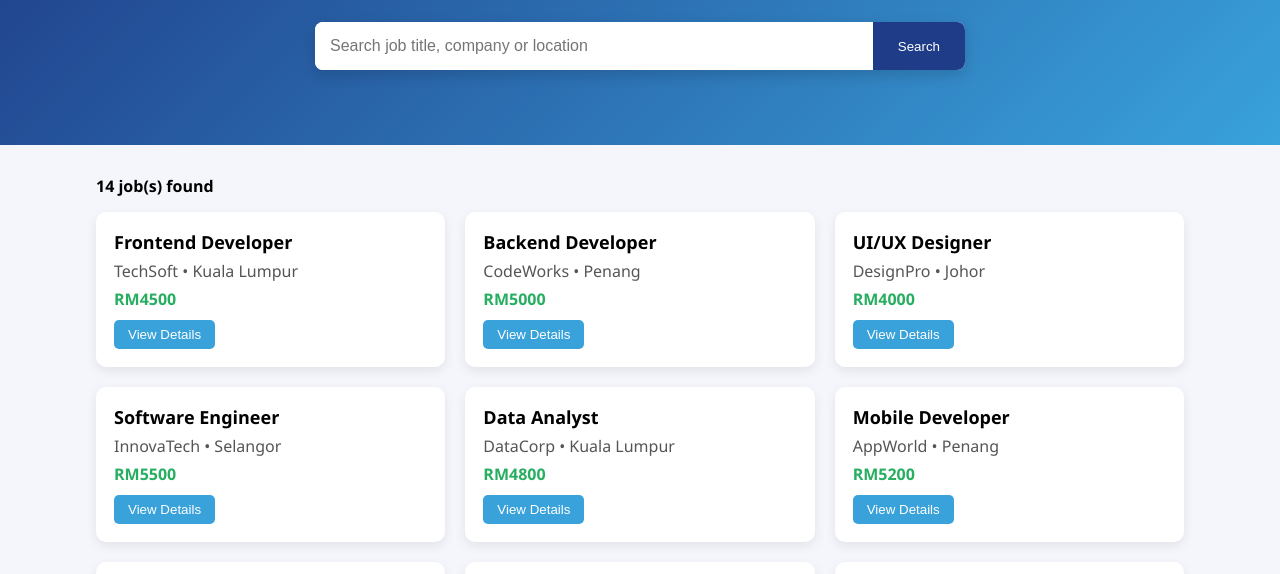
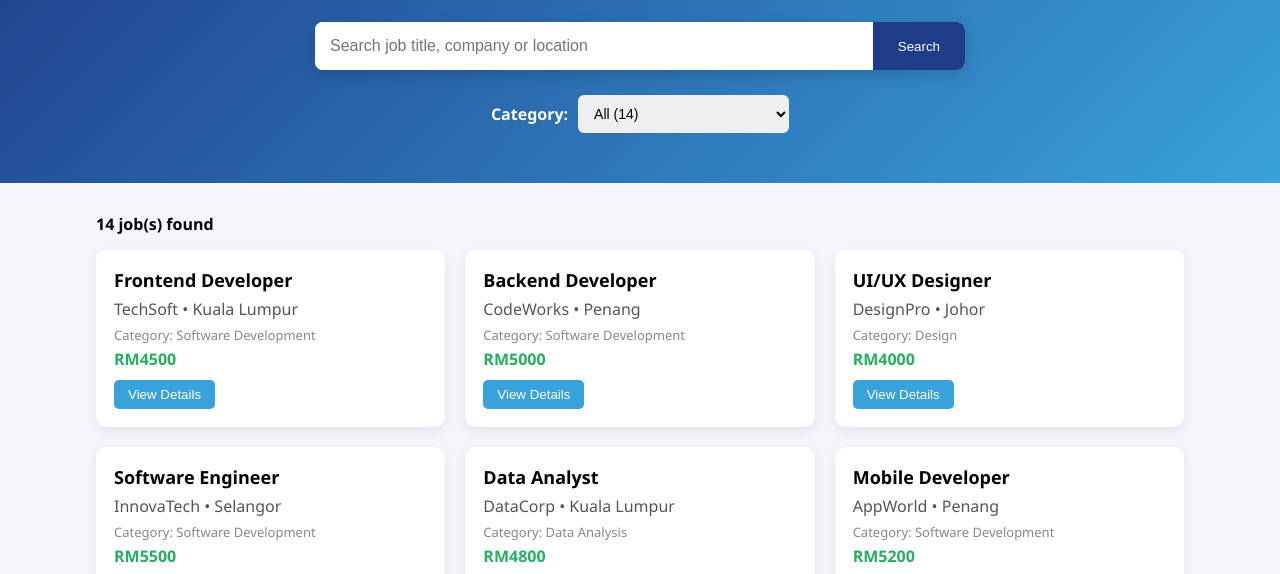
Before and after one commit to ronty9/AgileAssignment, a plain HTML site: page JobSearch&Discovery/JobSearch.html in a window 1280 px wide. Shown: the part 215-789 px from the top of the page. Drawn offline with Linux system fonts and the light colour scheme.

Commit message:
Enhance JobSearch page with filter functionality and improved layout

```diff
--- a/JobSearch&Discovery/JobSearch.html
+++ b/JobSearch&Discovery/JobSearch.html
@@ -17,6 +17,7 @@
         }
 
         /* NAVBAR */
+
         .navbar {
             background: #1f3c88;
             color: white;
@@ -37,6 +38,7 @@
         }
 
         /* HERO */
+
         .hero {
             background: linear-gradient(135deg, #1f3c88, #39a2db);
             color: white;
@@ -49,6 +51,7 @@
         }
 
         /* SEARCH */
+
         .search-box {
             position: relative;
             margin: 25px auto;
@@ -91,7 +94,29 @@
             cursor: pointer;
         }
 
+        /* FILTER BAR */
+
+        .filter-bar {
+            margin-top: 15px;
+            display: flex;
+            justify-content: center;
+            align-items: center;
+            gap: 10px;
+        }
+
+        .filter-bar label {
+            font-weight: 600;
+        }
+
+        .filter-bar select {
+            padding: 10px 12px;
+            border-radius: 6px;
+            border: none;
+            font-size: 14px;
+        }
+
         /* CONTENT */
+
         .container {
             width: 85%;
             margin: 30px auto;
@@ -102,25 +127,45 @@
             font-weight: 600;
         }
 
-        /* JOB CARD */
+        /* JOB GRID */
+
         .job-grid {
             display: grid;
             grid-template-columns: repeat(auto-fill, minmax(320px, 1fr));
             gap: 20px;
         }
 
+        /* JOB CARD */
+
         .job-card {
             background: white;
             border-radius: 10px;
             padding: 18px;
-            transition: 0.25s;
+            transition: all 0.35s ease;
             box-shadow: 0 4px 12px rgba(0, 0, 0, 0.08);
+            opacity: 1;
+            transform: translateY(0);
         }
 
         .job-card:hover {
             transform: translateY(-4px);
             box-shadow: 0 10px 20px rgba(0, 0, 0, 0.15);
         }
+
+        /* ANIMATION */
+
+        .fade-enter {
+            opacity: 0;
+            transform: translateY(20px);
+        }
+
+        .fade-enter-active {
+            opacity: 1;
+            transform: translateY(0);
+            transition: all 0.35s ease;
+        }
+
+        /* JOB TEXT */
 
         .job-title {
             font-size: 18px;
@@ -130,6 +175,12 @@
         .company {
             color: #555;
             margin: 6px 0;
+        }
+
+        .category {
+            font-size: 13px;
+            color: #888;
+            margin-bottom: 4px;
         }
 
         .salary {
@@ -216,14 +267,21 @@
     </div>
 
     <div class="hero">
+
         <h1>Discover Your Dream Career</h1>
         <p>Search thousands of job opportunities</p>
 
         <div class="search-box">
-            <input id="searchInput" placeholder="Search job title, company or location" oninput="toggleClear()">
+            <input id="searchInput" placeholder="Search job title, company or location" oninput="applyFilters()">
             <span id="clearBtn" onclick="clearSearch()">✕</span>
-            <button onclick="searchJobs()">Search</button>
+            <button onclick="applyFilters()">Search</button>
         </div>
+
+        <div class="filter-bar">
+            <label>Category:</label>
+            <select id="categoryFilter" onchange="applyFilters()"></select>
+        </div>
+
     </div>
 
     <div class="container">
@@ -235,29 +293,56 @@
 
     <script>
 
-        displayJobs(jobs);
+        /* INITIALIZE CATEGORY FILTER WITH JOB COUNTS */
 
-        function toggleClear() {
-            clearBtn.style.display = searchInput.value ? "block" : "none";
+        function initializeCategoryFilter() {
+
+            const select = document.getElementById("categoryFilter");
+
+            const categories = ["All", ...new Set(jobs.map(j => j.category))];
+
+            categories.forEach(cat => {
+
+                let count = cat === "All"
+                    ? jobs.length
+                    : jobs.filter(j => j.category === cat).length;
+
+                const option = document.createElement("option");
+
+                option.value = cat;
+                option.textContent = `${cat} (${count})`;
+
+                select.appendChild(option);
+
+            });
+
         }
 
-        function searchJobs() {
+        /* FILTER FUNCTION */
 
-            const keyword = searchInput.value.trim().toLowerCase();
+        function applyFilters() {
 
-            if (keyword === "") {
-                displayJobs(jobs);
-                return;
-            }
+            const keyword = document.getElementById("searchInput").value.toLowerCase().trim();
+            const category = document.getElementById("categoryFilter").value;
 
-            const filtered = jobs.filter(job =>
-                job.title.toLowerCase().includes(keyword) ||
-                job.company.toLowerCase().includes(keyword) ||
-                job.location.toLowerCase().includes(keyword)
-            );
+            clearBtn.style.display = keyword ? "block" : "none";
+
+            let filtered = jobs.filter(job => {
+
+                const matchKeyword =
+                    job.title.toLowerCase().includes(keyword) ||
+                    job.company.toLowerCase().includes(keyword) ||
+                    job.location.toLowerCase().includes(keyword);
+
+                const matchCategory =
+                    category === "All" || job.category === category;
+
+                return matchKeyword && matchCategory;
+
+            });
 
             if (filtered.length === 0) {
-                displayEmpty(keyword);
+                displayEmpty();
                 return;
             }
 
@@ -265,48 +350,67 @@
 
         }
 
-        function clearSearch() {
-            searchInput.value = "";
-            toggleClear();
-            displayJobs(jobs);
-        }
+        /* DISPLAY JOBS */
 
         function displayJobs(list) {
 
             results.innerHTML = "";
+
             count.textContent = list.length + " job(s) found";
 
             list.forEach(job => {
 
                 const card = document.createElement("div");
 
-                card.className = "job-card";
+                card.className = "job-card fade-enter";
 
                 card.innerHTML = `
                     <div class="job-title">${job.title}</div>
                     <div class="company">${job.company} • ${job.location}</div>
+                    <div class="category">Category: ${job.category}</div>
                     <div class="salary">${job.salary}</div>
                     <button onclick="viewDetails(${job.id})">View Details</button>
-                    `;
+                `;
 
                 results.appendChild(card);
+
+                setTimeout(() => {
+                    card.classList.remove("fade-enter");
+                    card.classList.add("fade-enter-active");
+                }, 10);
 
             });
 
         }
 
-        function displayEmpty(keyword) {
-            results.innerHTML = `<div class="empty">No jobs found for "<b>${keyword}</b>"</div>`;
+        /* CLEAR SEARCH */
+
+        function clearSearch() {
+            document.getElementById("searchInput").value = "";
+            document.getElementById("categoryFilter").value = "All";
+            clearBtn.style.display = "none";
+            displayJobs(jobs);
+        }
+
+        /* EMPTY RESULT */
+
+        function displayEmpty() {
+            results.innerHTML = `<div class="empty">No jobs found</div>`;
             count.textContent = "0 jobs found";
         }
+
+        /* NAVIGATION */
 
         function viewDetails(id) {
             window.location.href = "JobDetails.html?id=" + id;
         }
 
+        /* INITIAL LOAD */
+
+        initializeCategoryFilter();
+        displayJobs(jobs);
+
     </script>
-
-    <!-- FOOTER -->
 
     <footer class="footer">
 
```
